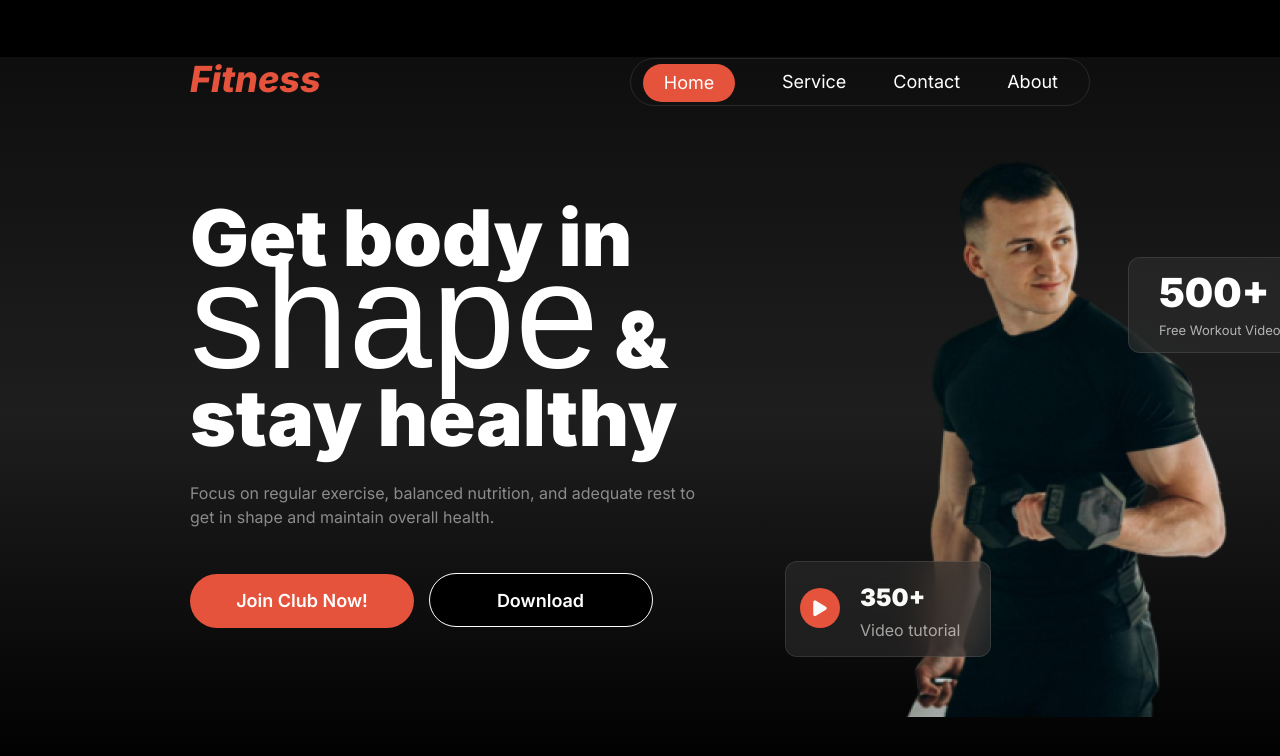
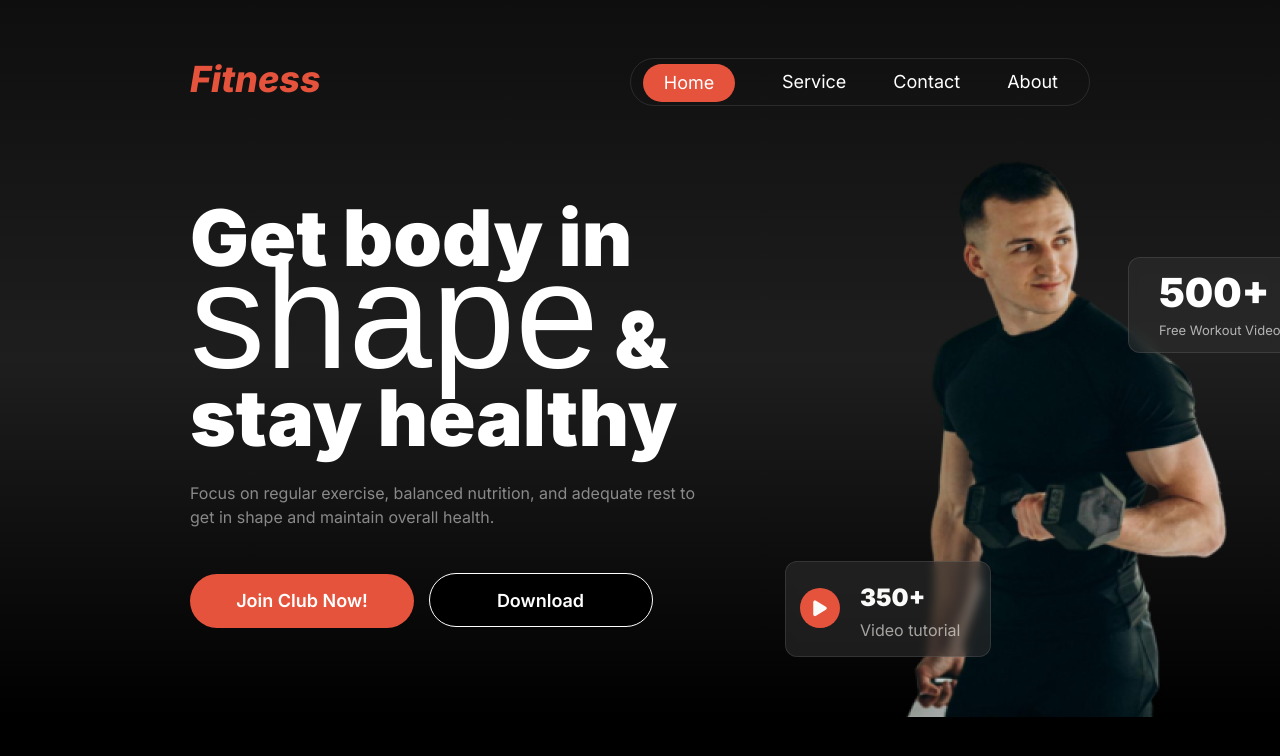
Before and after one commit to NureAlam68/assignment-2, a plain HTML site: page index.html in a window 1280 px wide. Shown: the top 756 px of the page. Drawn offline with Linux system fonts and the light colour scheme; a web font is replaced by a local one.

Commit message:
update banner section

```diff
--- a/styles/style.css
+++ b/styles/style.css
@@ -12,7 +12,6 @@ body {
 
 header {
     max-width: 1440px;
-    height: 715px;
     background: linear-gradient(
         180deg,
         rgba(19, 19, 19, 0.747) 0%,
@@ -24,7 +23,7 @@ header {
 nav {
     display: flex;
     align-items: center;
-    margin-top: 57px;
+    padding-top: 57px;
     margin-left: 190px;
     justify-content: space-between;
 }
@@ -179,7 +178,7 @@ nav h3 {
     box-sizing: border-box;
     border: 1px solid rgba(255, 255, 255, 0.1);
     border-radius: 12px;
-    backdrop-filter: blur(20px);
+    backdrop-filter: blur(5px);
     background: rgba(48, 48, 48, 0.54);
     display: flex;
     gap: 20px;
@@ -213,7 +212,7 @@ nav h3 {
     box-sizing: border-box;
     border: 1px solid rgba(255, 255, 255, 0.1);
     border-radius: 12px;
-    backdrop-filter: blur(20px);
+    backdrop-filter: blur(5px);
     background: rgba(48, 48, 48, 0.54);
     position: absolute;
     top: 120px;
```
